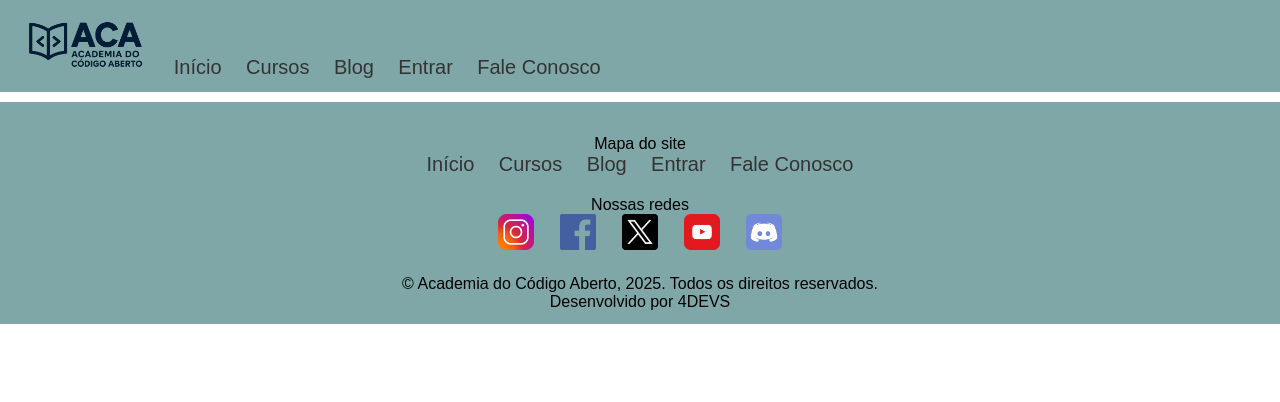
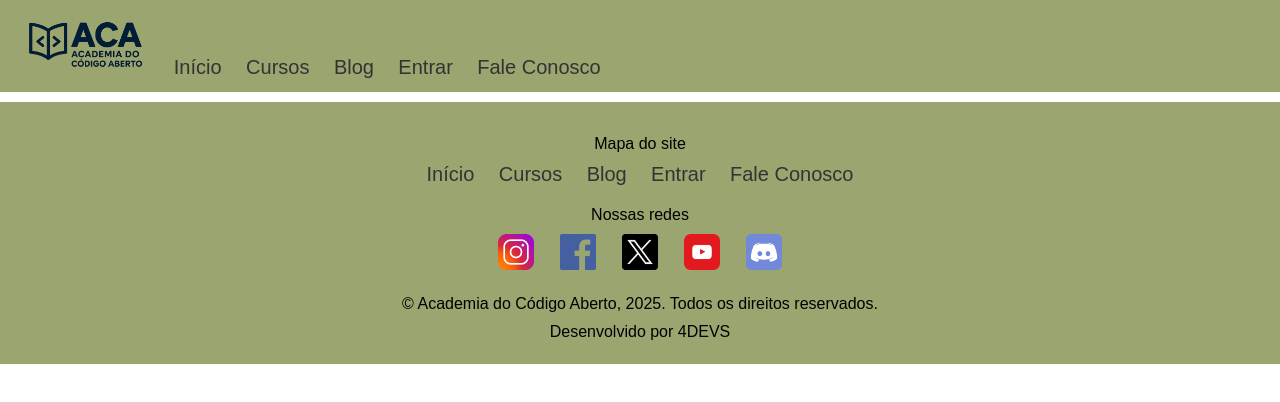
Before and after one commit to SRochaGabriel/projeto-aca-ios, a plain HTML site: page index.html in a window 1280 px wide. Drawn offline with Linux system fonts and the light colour scheme.

Commit message:
Background-color altered

```diff
--- a/styles.css
+++ b/styles.css
@@ -7,7 +7,7 @@
 }
 
 header, footer { /* Definindo para HEADER e FOOTER uma cor de fundo (provisória) e padding de 1% */
-    background-color: #80a7a7;
+    background-color: #9ba570;
     padding: 1%;
 }
 
@@ -24,6 +24,10 @@ footer section { /* Definições exclusivas para as SECTION que estão no rodap
     margin: 20px;
 }
 
+footer p {
+    margin: 10px;
+}
+
 .nav_links { /* Definições para os links de navegação */
     text-decoration: none;
     color: rgb(51, 51, 51);
```
